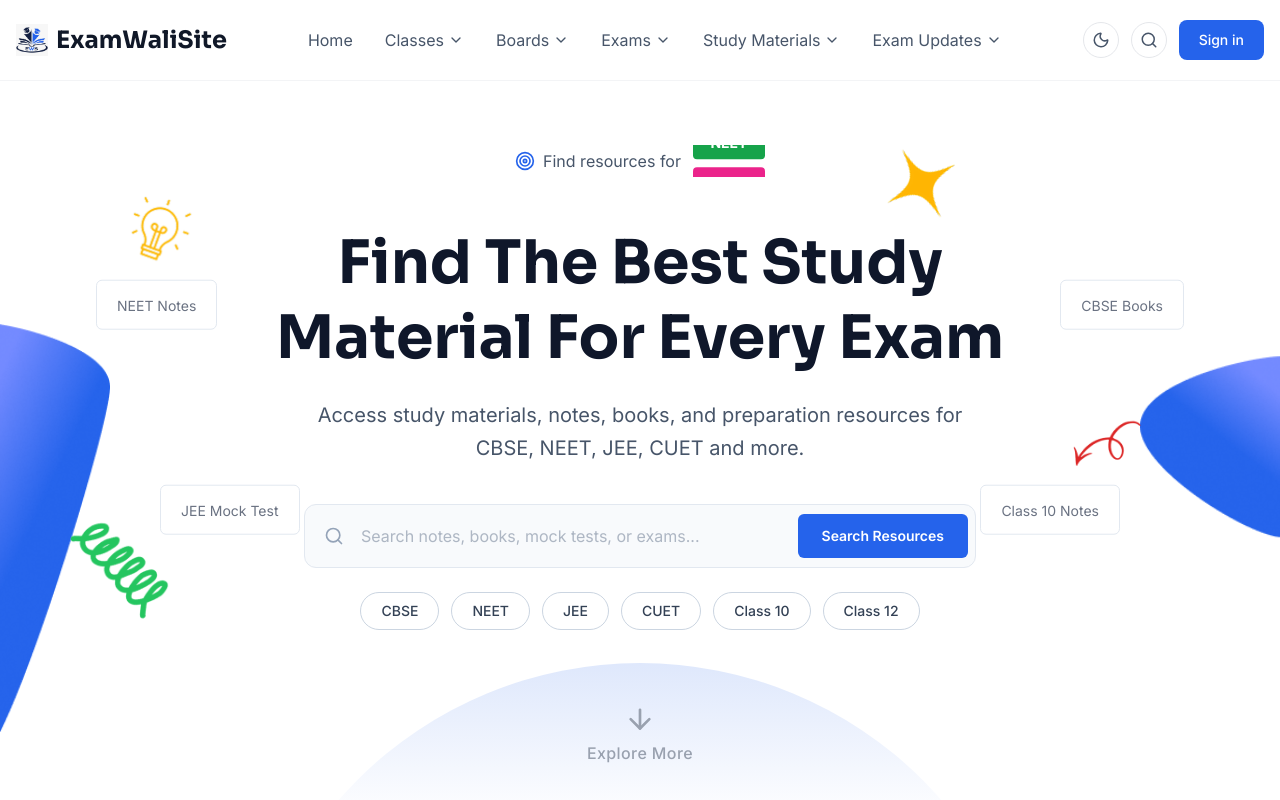
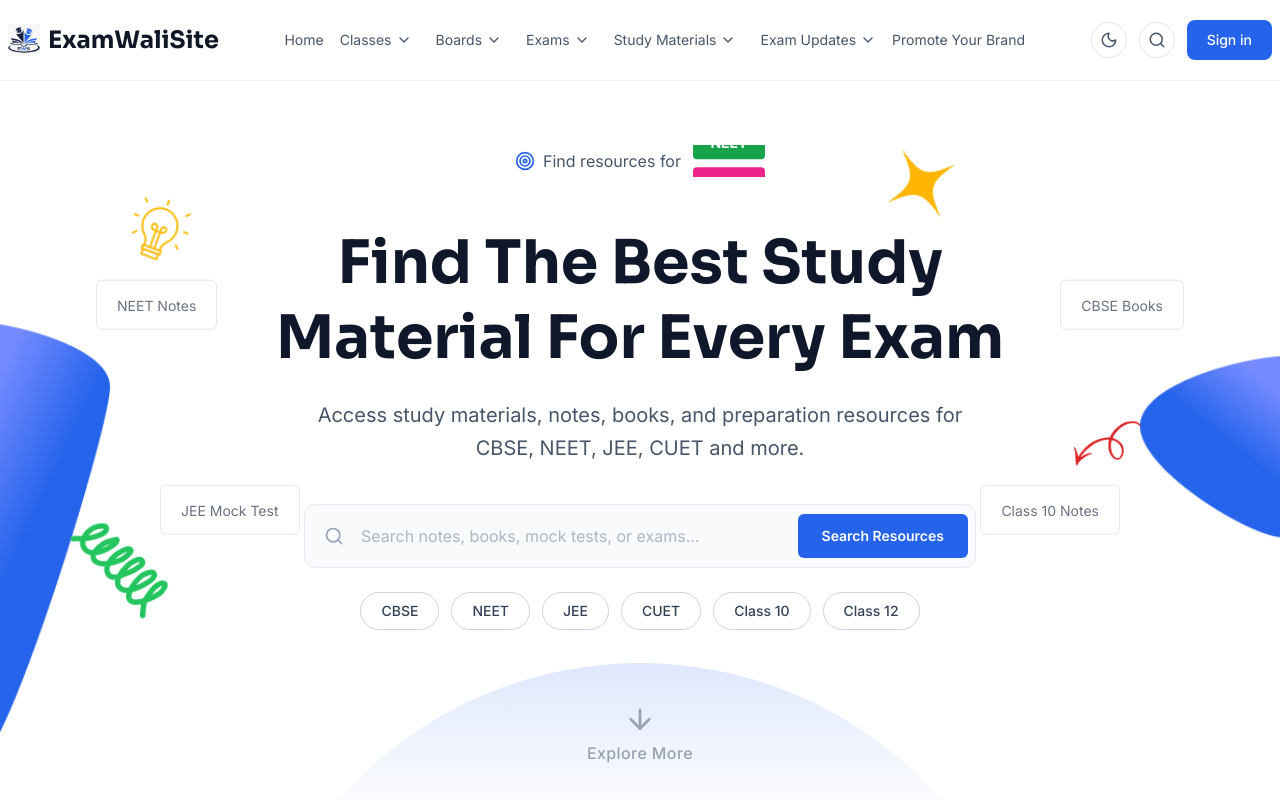
Before and after one commit to Shiv03072002/EDU, a Next.js app: page / in a window 1280 px wide. Shown: the top 800 px of the page. Built offline with nearby package versions, Linux system fonts and the light colour scheme.

Commit message:
navlinks issue resolved

```diff
--- a/components/common/Header.jsx
+++ b/components/common/Header.jsx
@@ -110,6 +110,12 @@
         "Syllabus Updates",
       ],
     },
+    {
+    name: "Promote Your Brand",
+    dropdown: false,
+    href: "#",
+
+  },
 
   ];
 
@@ -405,7 +411,7 @@
               : "bg-white border-gray-100"
         }`}
       >
-        <div className="max-w-7xl mx-auto px-4 sm:px-6 lg:px-4">
+        <div className="max-w-7xl mx-auto px-4 sm:px-6 lg:px-2">
           <div className="flex items-center justify-between h-16 md:h-20">
             {/* Logo */}
             <div className="flex-shrink-0">
@@ -436,11 +442,11 @@
                     <button
                       onClick={() => handleDropdownClick(index)}
                       onMouseEnter={() => setOpenDropdown(index)}
-                      className={`flex items-center gap-1 px-3 py-2 text-md rounded-md transition-all duration-200 ${
+                      className={`flex items-center gap-1 p-2   text-sm rounded-md transition-all duration-200 ${
                         openDropdown === index
                           ? darkMode
-                            ? "text-[#2563EB] bg-blue-950/50"
-                            : "text-[#2563EB] bg-blue-50"
+                            ? "text-[#2563EB] "
+                            : "text-[#2563EB] "
                           : darkMode
                             ? "text-gray-300 hover:text-[#2563EB] hover:bg-blue-950/30"
                             : "text-[#475569] hover:text-[#2563EB] hover:bg-blue-50/50"
@@ -457,10 +463,10 @@
                   ) : (
                     <Link
                       href={item.href}
-                      className={`block px-3 py-2 text-md rounded-md transition-all duration-200 ${
+                      className={`block  text-sm rounded-md transition-all duration-200 ${
                         darkMode
-                          ? "text-gray-300 hover:text-[#2563EB] hover:bg-blue-950/30"
-                          : "text-[#475569] hover:text-[#2563EB] hover:bg-blue-50/50"
+                          ? "text-gray-300 hover:text-[#2563EB] "
+                          : "text-[#475569] hover:text-[#2563EB] "
                       }`}
                     >
                       {item.name}
```
